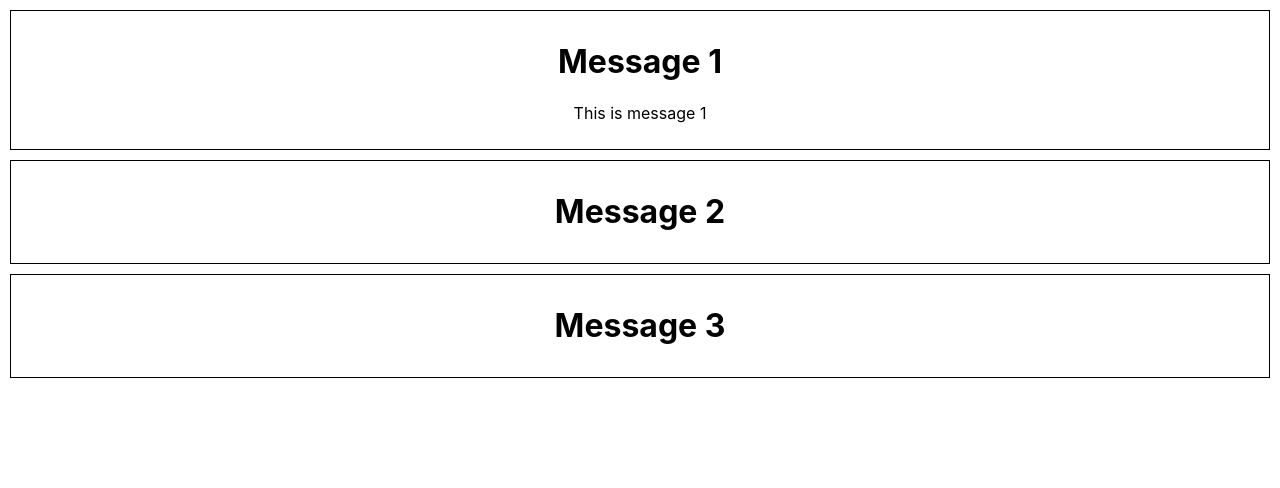
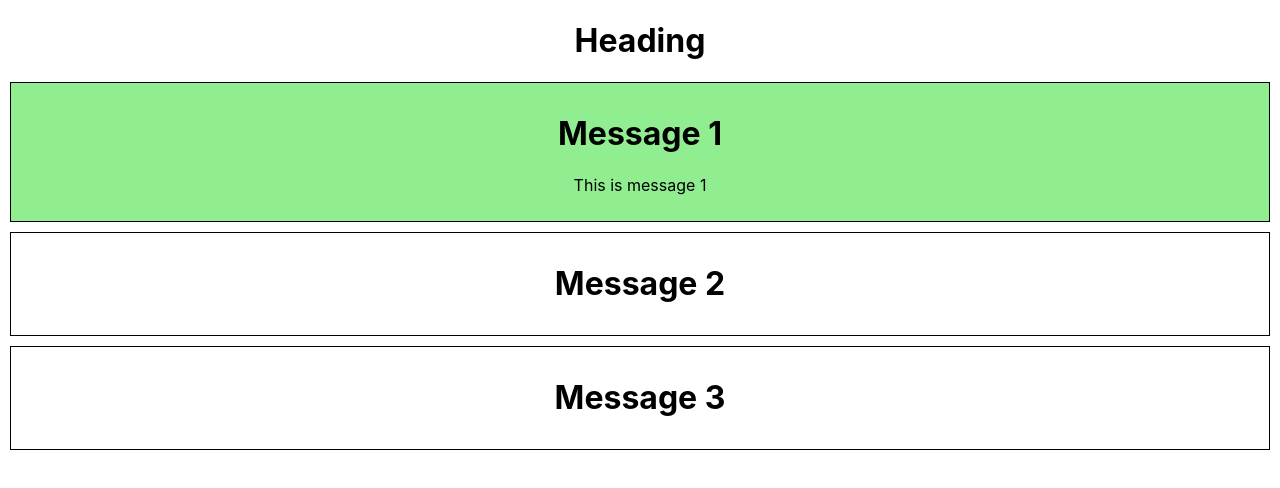
Before and after one commit to EoinGohery/react-hello-world, a React (Create React App) app: page / in a window 1280 px wide. Shown: the top 488 px of the page. Built offline with nearby package versions, Linux system fonts and the light colour scheme.

Commit message:
short component added for header

```diff
--- a/src/App.css
+++ b/src/App.css
@@ -42,3 +42,7 @@
   margin: 10px;
   padding: 10px;
 }
+
+.active {
+  background-color: lightgreen;
+}
--- a/src/App.js
+++ b/src/App.js
@@ -4,7 +4,7 @@ import './App.css';
 import  {Message} from './FunctionalMessageComponent';
 
 
-
+const Heading = ({text})=><h1>{text}</h1>;
 function App() {
 
   const messages = [
@@ -17,6 +17,8 @@ function App() {
 
   return (
     <div className="App">
+
+      <Heading text="Heading"/>
 
     {
       messages.map(messages => <Message {...messages}/>)
--- a/src/FunctionalMessageComponent.jsx
+++ b/src/FunctionalMessageComponent.jsx
@@ -10,7 +10,9 @@ export const Message = ({title, text, active}) => {
     }
 
     return (
-        <div className="message">
+        // <div className={act ? "message active" : "message"}>
+        // <div className={`message ${act ? "active" : "" }`}>
+        <div className={`message ${act && "active"}`}>
             <h1 onClick={onClick}>{title}</h1>
             {act && <p>{text}</p>}
         </div>
```
